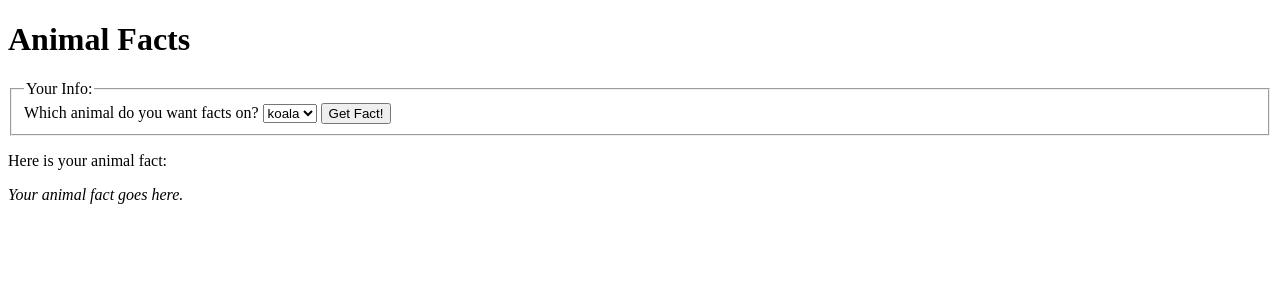
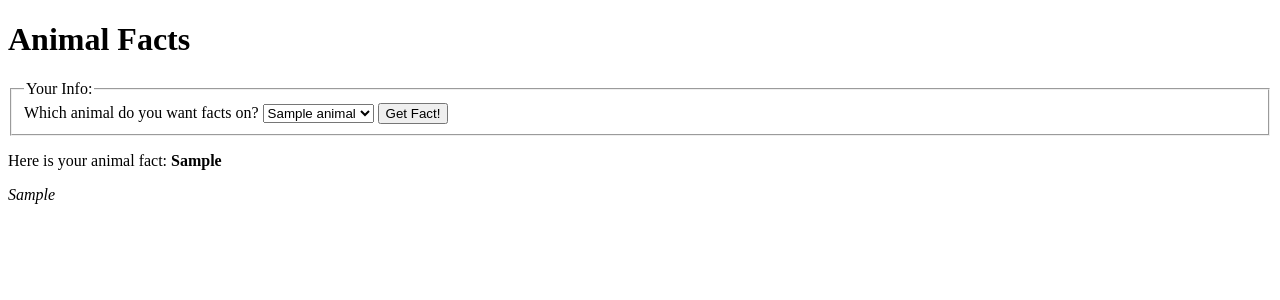
Before and after one commit to ddoherty145/Module_3, a Flask app: template templates/animal_facts.html in a window 1280 px wide. Shown: the top 300 px of the page. Run offline with Flask 3, Linux system fonts and the light colour scheme; the template is opened without the code that fills it: most values are stand-ins (such as "Sample title", 1, 10 or a date in 2020).

Commit message:
animal facts commit

```diff
--- a/app.py
+++ b/app.py
@@ -82,16 +82,18 @@ animal_to_fact = {
     'narwhal': 'Narwhal tusks are really an "inside out" tooth.'
 }
 
-@app.route('/animal_facts')
+@app.route('/animal_facts', methods=['GET'])
 def animal_facts():
     """Show a form to choose an animal and receive facts."""
+    selected_animal = request.args.get('animal')
+    animal_fact = animal_to_fact.get(selected_animal, None)
 
-    # TODO: Collect the form data and save as variables
+    animals = list(animal_to_fact.keys())
 
     context = {
-        # TODO: Enter your context variables here for:
-        # - the list of all animals (get from animal_to_fact)
-        # - the chosen animal fact (may be None if the user hasn't filled out the form yet)
+        'animals': animals,
+        'selected_animal': selected_animal,
+        'animal_fact': animal_fact
     }
     return render_template('animal_facts.html', **context)
 
--- a/templates/animal_facts.html
+++ b/templates/animal_facts.html
@@ -12,11 +12,10 @@ Animal Facts
 
         <label>
             Which animal do you want facts on?
-
-            <!-- TODO: Use a for loop to show one option element for each
-                animal. -->
             <select name="animal">
-                <option value="koala">koala</option>
+                {% for animal in animals %}
+                    <option value="{{ animal }}">{{ animal }}</option>
+                {% endfor %}
             </select>
         </label>
 
@@ -24,16 +23,15 @@ Animal Facts
     </fieldset>
 </form>
 
-<!-- TODO: If an animal was chosen, show the section below with the appropriate
-    animal fact. -->
-
+{% if selected_animal %}
 <section id="form_results">
     <p>
-        Here is your animal fact:
+        Here is your animal fact: <strong>{{ selected_animal }}</strong>
     </p>
     <p>
-        <em>Your animal fact goes here.</em>
+        <em>{{ animal_fact }}</em>
     </p>
 </section>
+{% endif %}
 
 {% endblock %}
```
